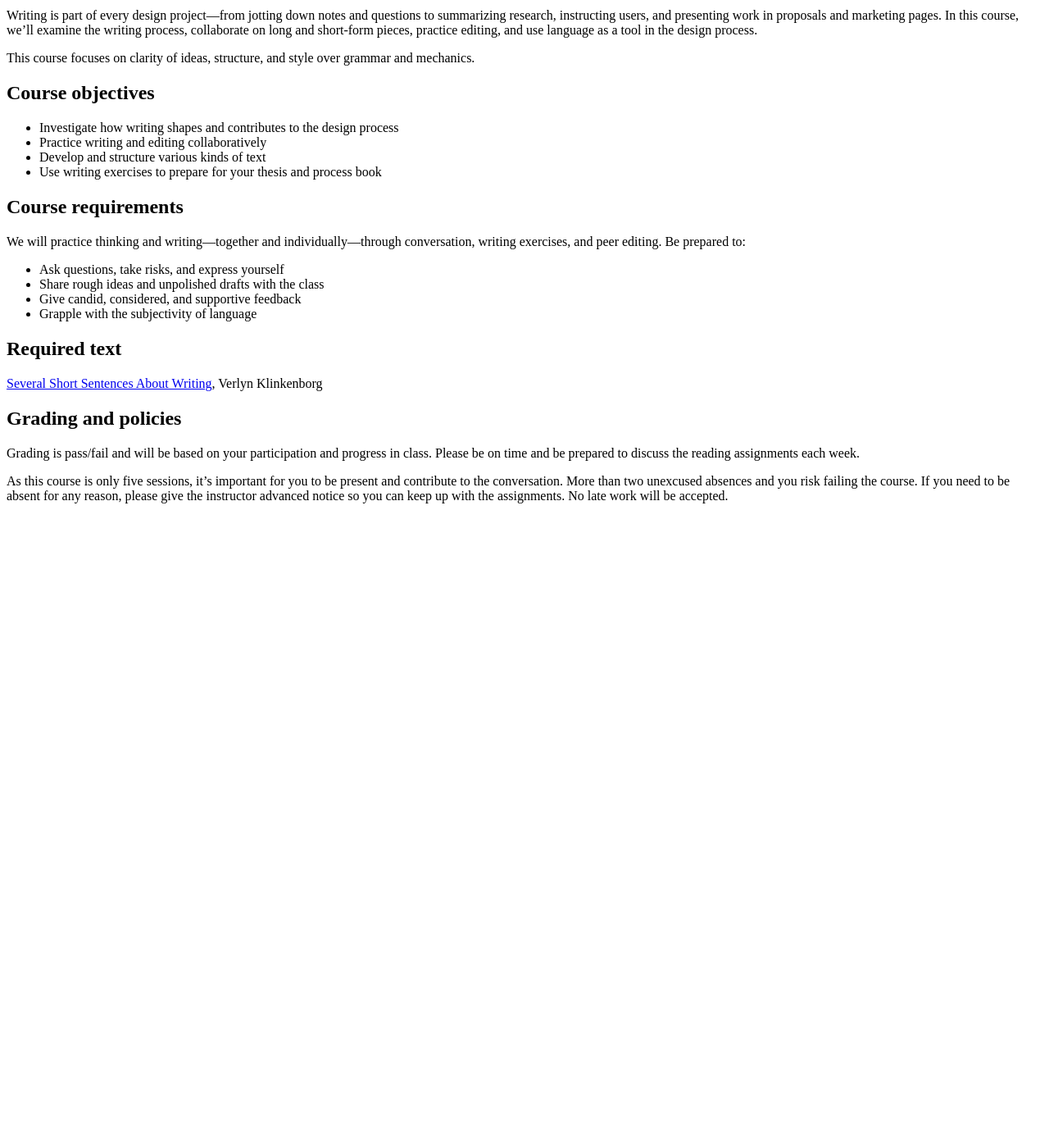
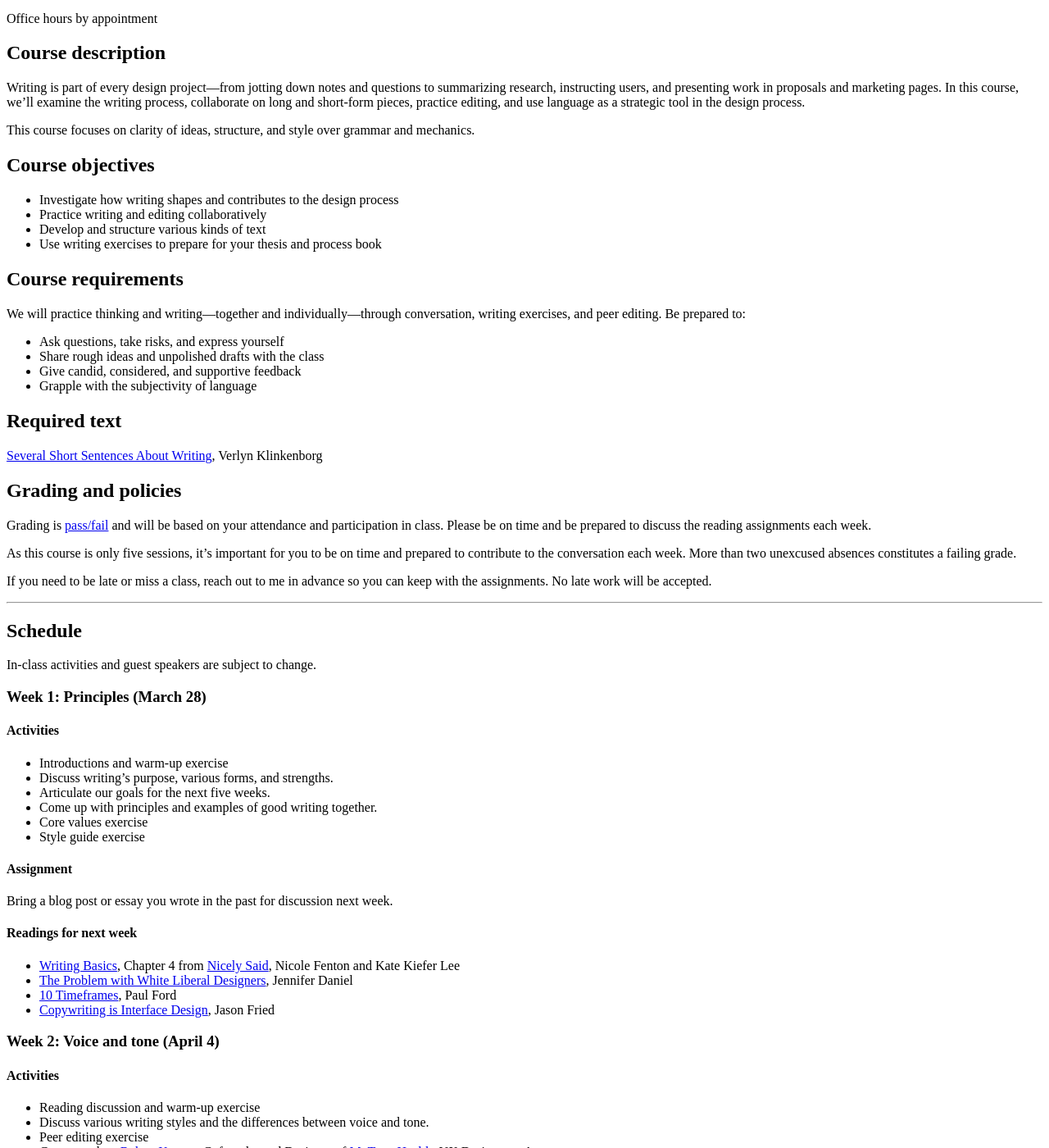
Before and after one commit to nicoleslaw/strategicwriting, a Jekyll site: the page built from syllabus.md, in a window 1280 px wide and 1400 px high, scrolled down 509 px. Shown: the whole window at 82% size. Built offline with Jekyll 4.4.1, drawn with Linux system fonts in a browser that asks for light colours; before the commit the page ends 1139 px from its top, so only the background shows below that; some of the changed text lies outside the part shown.

Commit message:
Adds 2017 syllabus

```diff
--- a/syllabus.md
+++ b/syllabus.md
@@ -3,19 +3,24 @@ layout: page
 title: Syllabus
 ---
 
-_Working on this year’s syllabus, but here's the one from 2016._
+IXG-5800-A Thesis 1: Thinking
+Section 3: Strategic Writing
+SVA MFA Interaction Design
+Spring 2017
+
+*last edited February 22, 2017*
 
 ## Instructor
 
 Nicole Fenton
-nfenton1@sva.edu
+[nfenton1@sva.edu](mailto:nfenton1@sva.edu)
 [nicolefenton.com](http://nicolefenton.com)
 
 Office hours by appointment
 
 ## Course description
 
-Writing is part of every design project—from jotting down notes and questions to summarizing research, instructing users, and presenting work in proposals and marketing pages. In this course, we’ll examine the writing process, collaborate on long and short-form pieces, practice editing, and use language as a tool in the design process.
+Writing is part of every design project—from jotting down notes and questions to summarizing research, instructing users, and presenting work in proposals and marketing pages. In this course, we’ll examine the writing process, collaborate on long and short-form pieces, practice editing, and use language as a strategic tool in the design process.
 
 This course focuses on clarity of ideas, structure, and style over grammar and mechanics.
 
@@ -41,6 +46,102 @@ We will practice thinking and writing—together and individually—through conv
 
 ## Grading and policies
 
-Grading is pass/fail and will be based on your participation and progress in class. Please be on time and be prepared to discuss the reading assignments each week.
+Grading is [pass/fail](http://interactiondesign.sva.edu/wiki/pmwiki.php/Site/GradingCriteria) and will be based on your attendance and participation in class. Please be on time and be prepared to discuss the reading assignments each week.
 
-As this course is only five sessions, it’s important for you to be present and contribute to the conversation. More than two unexcused absences and you risk failing the course. If you need to be absent for any reason, please give the instructor advanced notice so you can keep up with the assignments. No late work will be accepted.
+As this course is only five sessions, it’s important for you to be on time and prepared to contribute to the conversation each week. More than two unexcused absences constitutes a failing grade.
+
+If you need to be late or miss a class, reach out to me in advance so you can keep with the assignments. No late work will be accepted.
+
+---
+
+## Schedule
+
+In-class activities and guest speakers are subject to change.
+
+### Week 1: Principles (March 28)
+
+#### Activities
+* Introductions and warm-up exercise
+* Discuss writing’s purpose, various forms, and strengths.
+* Articulate our goals for the next five weeks.
+* Come up with principles and examples of good writing together.
+* Core values exercise
+* Style guide exercise
+
+#### Assignment
+Bring a blog post or essay you wrote in the past for discussion next week.
+
+#### Readings for next week
+* [Writing Basics](http://ptgmedia.pearsoncmg.com/images/9780321988195/samplepages/0321988191.pdf), Chapter 4 from [Nicely Said](http://www.nicelysaid.co), Nicole Fenton and Kate Kiefer Lee
+* [The Problem with White Liberal Designers](https://medium.com/@jenniferdaniel/the-problem-with-white-liberal-designers-1a8f8bdd6ead), Jennifer Daniel
+* [10 Timeframes](http://contentsmagazine.com/articles/10-timeframes/), Paul Ford
+* [Copywriting is Interface Design](http://gettingreal.37signals.com/ch09_Copywriting_is_Interface_Design.php), Jason Fried
+
+### Week 2: Voice and tone (April 4)
+
+#### Activities
+* Reading discussion and warm-up exercise
+* Discuss various writing styles and the differences between voice and tone.
+* Peer editing exercise
+* Guest speaker: [Robyn Kanner](http://robynkanner.com/), Cofounder and Designer of [MyTransHealth](http://mytranshealth.com/); UX Designer at Amazon
+
+#### Readings for next week
+* [Corn Maze](http://hungermtn.org/corn-maze/), Pam Houston
+* [Guiding Principles for an Adaptive Technology Working Group](http://ablersite.org/2014/08/20/guiding-principles-for-an-adaptive-technology-working-group/), Sara Hendren
+* [Resistance](http://counterpractice.tumblr.com/), Paul Soulellis
+
+#### Assignments
+
+1. Spend an hour thinking and writing about your goals.
+  * What do you want to do (and not do)?
+  * What are you good at?
+  * What are your favorite parts of the process?
+  * What do you need to do your best work?
+  * What do you want to work on in this class to help you get there?
+
+2. Choose a final project in line with your goals:
+  * Presentation or essay
+  * Mission, process, or internship statement
+  * Thesis outline or project brief
+  * About page and professional bio
+
+### Week 3: Structure (April 11)
+
+#### Activities
+
+* Reading discussion and warm-up exercise
+* Thesis planning exploration
+  * Inventory the facts and ideas
+  * Structure the elements
+  * Make an outline
+  * Group summary
+
+#### Readings for next week
+[Several Short Sentences About Writing](http://www.penguinrandomhouse.com/books/93789/several-short-sentences-about-writing-by-verlyn-klinkenborg/9780307279415/), Verlyn Klinkenborg
+
+#### Assignments
+* Continue developing your final project.
+* Look through past work and writing you enjoyed for themes
+* Gather 3–5 quotations or snippets of text for your final project
+* Talk to a classmate or friend about your piece to move your outline along
+* Finish a rough first draft and bring it to class for discussion and peer editing.
+
+### Week 4: Synthesis (April 18)
+
+#### Activities
+* Reading discussion and warm-up exercise
+* Workshop your final project
+* Guest speaker: [Karyn Campbell](http://www.karyncampbell.com/), Product Design Lead at Etsy
+
+#### Readings for next week
+* [Designing Case Studies: Showcasing a Human Centered Design Process](https://www.smashingmagazine.com/2015/02/designing-case-studies-human-centered-design-process/), Senongo Akpem
+* [Tiny Beautiful Things](http://therumpus.net/2011/02/dear-sugar-the-rumpus-advice-column-64/), Cheryl Strayed ([audio](http://www.kqed.org/arts/programs/writersblock/profile.jsp?essid=104693))
+
+#### Assignment
+Wrap up your final project.
+
+### Week 5: Presentation (April 25)
+
+#### Activities
+* Reading discussion and warm-up exercise
+* Presentations and group critique
```
